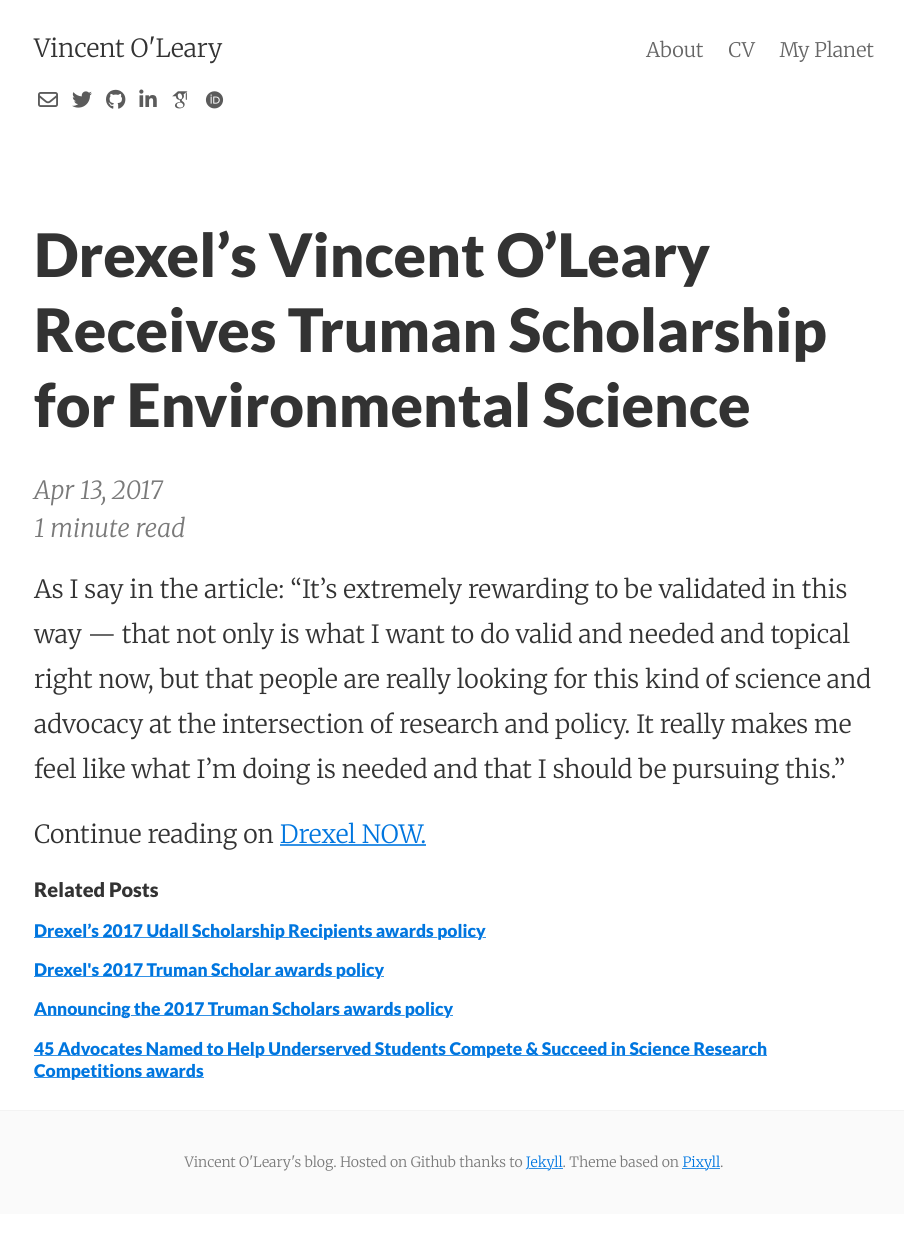
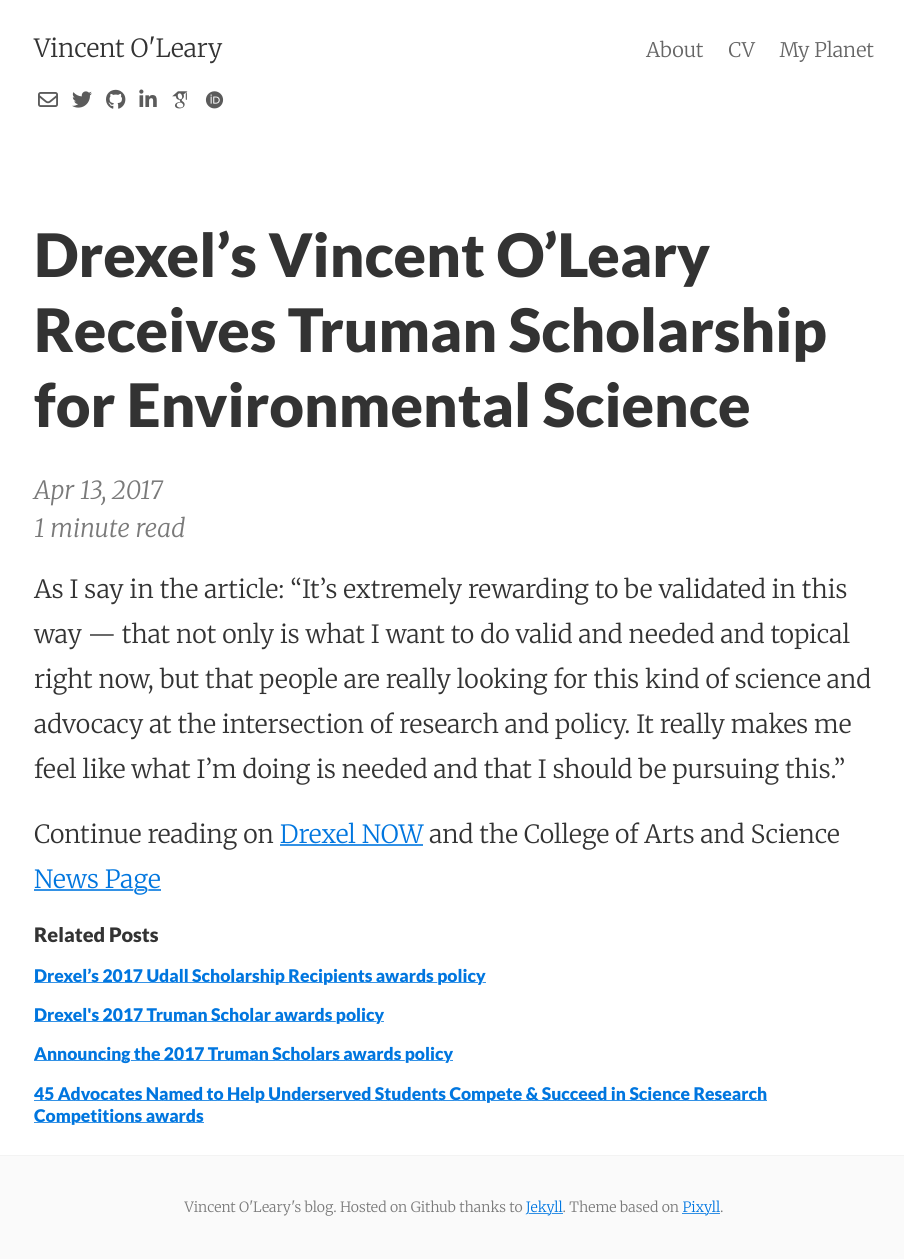
Before and after one commit to MonroeMegalonyx/vjoleary.github.io, a Jekyll site: the page built from _posts/2017-04-13-drexel-first-truman-scholar.md, in a window 1280 px wide. Shown: the whole page, without its empty margins (186-1090 px from the left). Built offline with Jekyll 4.4.1, drawn with Linux system fonts in a browser that asks for light colours; nearby versions of some CDN libraries; some web fonts are replaced; before the commit the page ends 1214 px from its top, so only the background shows below that.

Commit message:
Updated older posts

```diff
--- a/_posts/2017-04-13-drexel-first-truman-scholar.md
+++ b/_posts/2017-04-13-drexel-first-truman-scholar.md
@@ -6,4 +6,4 @@ tags: awards policy
 
 As I say in the article: "It’s extremely rewarding to be validated in this way — that not only is what I want to do valid and needed and topical right now, but that people are really looking for this kind of science and advocacy at the intersection of research and policy. It really makes me feel like what I’m doing is needed and that I should be pursuing this."
 
-Continue reading on [Drexel NOW.](http://drexel.edu/now/archive/2017/April/Truman-Scholar-Vincent-O-Leary/)
+Continue reading on [Drexel NOW](http://drexel.edu/now/archive/2017/April/Truman-Scholar-Vincent-O-Leary/) and the College of Arts and Science [News Page](http://drexel.edu/coas/news-events/news/2017/April/Truman-Scholar-Vincent-O-Leary/)
```
Also changed, not shown: _posts/2017-02-15-passing-on-love-science.md (+1 -1 lines).
